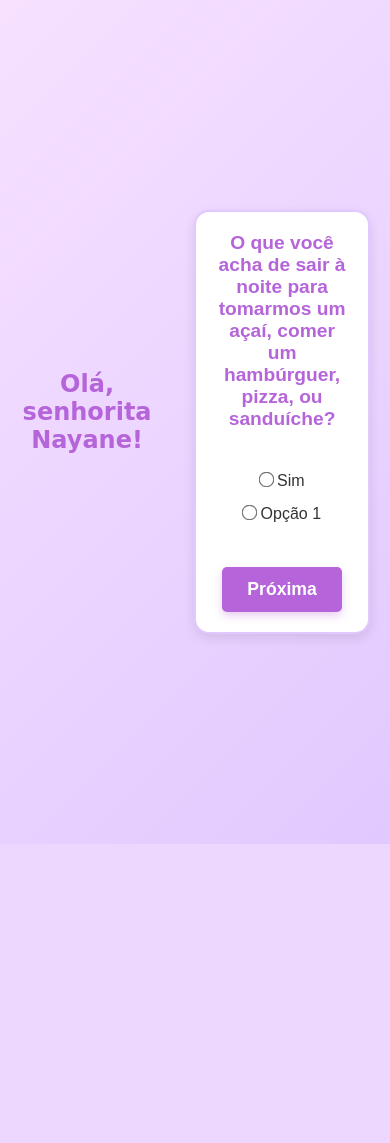
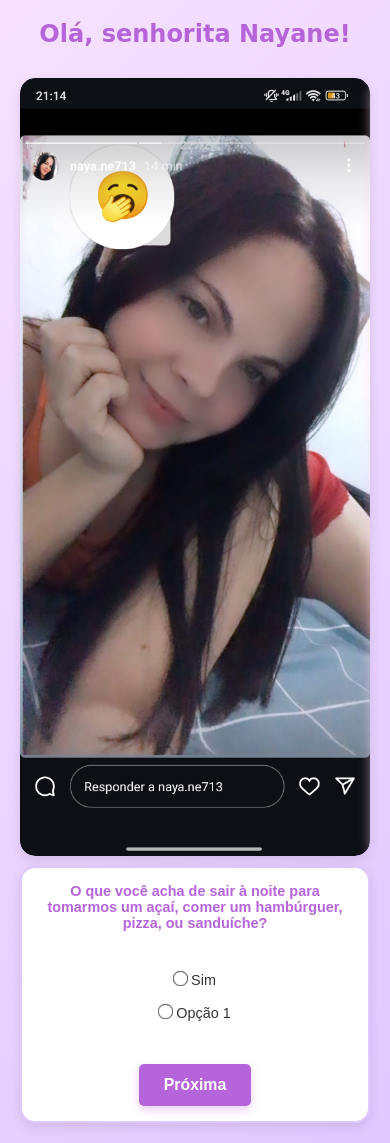
Before and after one commit to matiasdias/convite_interativo, a Flask app: page / in a window 390 px wide. Before the commit the page ends 844 px from the top, so only its background shows below. Run offline with Flask 2, Linux system fonts and the light colour scheme.

Commit message:
ajuste nas telas de telefone

```diff
--- a/templates/index.html
+++ b/templates/index.html
@@ -31,6 +31,7 @@
             width: 100%;
             gap: 20px;
             align-items: center;
+            flex-direction: row; /* Alteração para desktop */
         }
 
         /* Estilo do título */
@@ -51,7 +52,7 @@
             border-radius: 15px;
             position: relative;
             box-shadow: 0 4px 12px rgba(0, 0, 0, 0.1);
-            transition: all 0.6s ease; /* Transição suave para a nova posição */
+            transition: all 0.6s ease;
         }
 
         .slider-images {
@@ -83,14 +84,14 @@
             position: absolute;
             top: 10px;
             left: 10px;
-            width: 150px; /* Reduz tamanho do slide */
+            width: 150px;
             height: 250px;
-            z-index: 1000; /* Traz o slide para frente */
+            z-index: 1000;
             border-radius: 10px;
             box-shadow: 0 4px 8px rgba(0, 0, 0, 0.2);
         }
 
-        /* Estilos para o formulário com detalhes de princesa */
+        /* Estilos para o formulário */
         #conviteForm {
             background-color: #ffffff;
             padding: 30px;
@@ -171,10 +172,49 @@
             to { transform: translateY(0); opacity: 1; }
         }
 
-        /* Responsividade */
+        /* Responsividade para dispositivos móveis */
+        @media (max-width: 768px) {
+            .container {
+                flex-direction: column; /* Alinha em coluna no celular */
+                gap: 15px;
+            }
+
+            #slider {
+                max-width: 100%;
+                height: 300px; /* Ajusta altura para caber melhor na tela */
+            }
+
+            #conviteForm {
+                padding: 20px;
+            }
+
+            h1 { font-size: 1.8em; }
+        }
+
         @media (max-width: 480px) {
+            .container {
+                gap: 10px;
+            }
+
             h1 { font-size: 1.5em; }
-            #conviteForm { padding: 20px; }
+
+            #slider {
+                height: 250px; /* Altura ainda menor para dispositivos pequenos */
+            }
+
+            .slider-images img {
+                height: 100%;
+                object-fit: contain; /* Para exibir melhor em telas pequenas */
+            }
+
+            #conviteForm {
+                padding: 15px;
+                font-size: 0.9em; /* Ajusta o tamanho do texto */
+            }
+
+            label {
+                font-size: 1em;
+            }
         }
     </style>
 </head>
```
